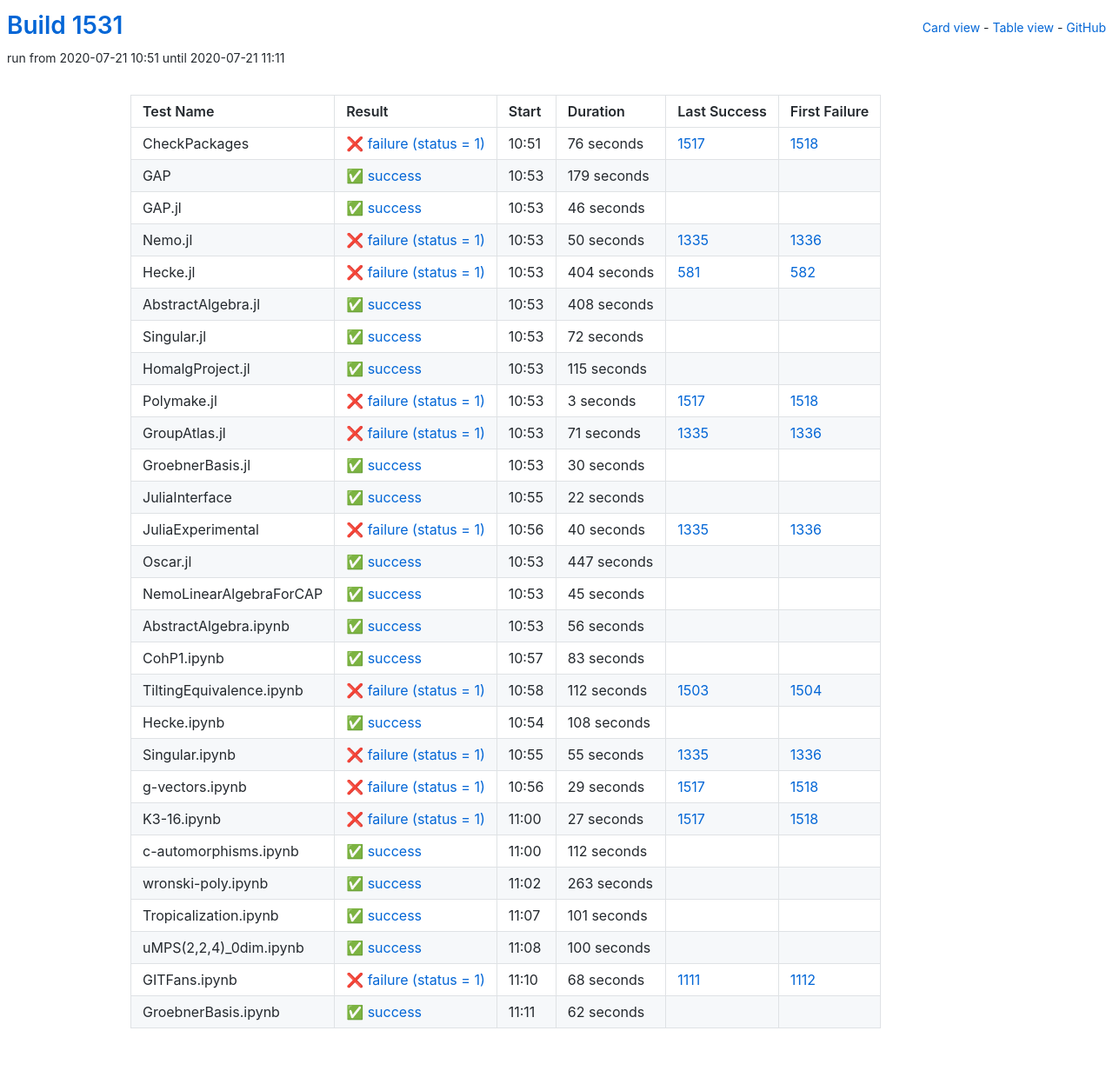
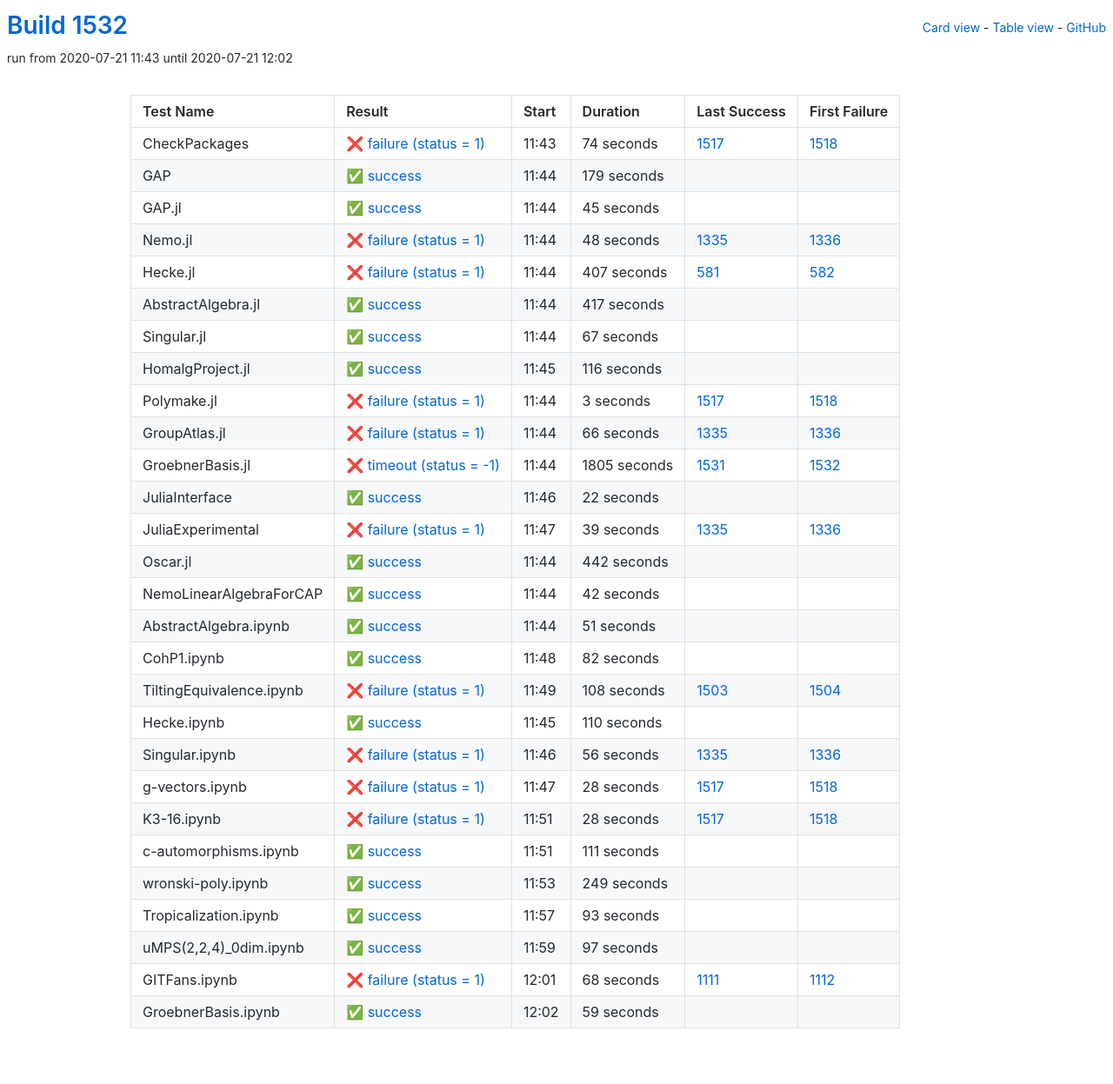
Before and after one commit to oscar-system/oscar-ci-status-1.4, a Jekyll site: the page built from table.html, in a window 1280 px wide. Shown: the whole page at 87% size. Built offline with Jekyll 4.4.1, drawn with Linux system fonts in a browser that asks for light colours.

Commit message:
Build #1532

```diff
--- a/_data/ci.yml
+++ b/_data/ci.yml
@@ -1,6 +1,6 @@
 ---
-build: 1531
-build_url: https://oscarci.mathematik.uni-kl.de/job/oscar-julia-1.4/1531/
+build: 1532
+build_url: https://oscarci.mathematik.uni-kl.de/job/oscar-julia-1.4/1532/
 job: oscar-julia-1.4
 organization: oscar-system
 repo: oscar-ci-status-1.4
@@ -8,20 +8,20 @@ repourl: https://github.com/oscar-system/oscar-ci-status-1.4
 tests:
 - name: CheckPackages
   id: checkpackages
-  log: https://oscarci.mathematik.uni-kl.de/job/oscar-julia-1.4/1531/artifact/logs/build-1531/CheckPackages.log
-  start: 2020-07-21 10:51
+  log: https://oscarci.mathematik.uni-kl.de/job/oscar-julia-1.4/1532/artifact/logs/build-1532/CheckPackages.log
+  start: 2020-07-21 11:43
   success: false
   exitcode: 1
   status: failure
-  duration: 76
+  duration: 74
   last_success: 1517
   last_success_url: https://oscarci.mathematik.uni-kl.de/job/oscar-julia-1.4/1517/
   first_failure: 1518
   first_failure_url: https://oscarci.mathematik.uni-kl.de/job/oscar-julia-1.4/1518/
 - name: GAP
   id: gap
-  log: https://oscarci.mathematik.uni-kl.de/job/oscar-julia-1.4/1531/artifact/logs/build-1531/GAP.log
-  start: 2020-07-21 10:53
+  log: https://oscarci.mathematik.uni-kl.de/job/oscar-julia-1.4/1532/artifact/logs/build-1532/GAP.log
+  start: 2020-07-21 11:44
   success: true
   exitcode: 0
   status: success
@@ -32,80 +32,80 @@ tests:
   first_failure_url:
 - name: GAP.jl
   id: gap-jl
-  log: https://oscarci.mathematik.uni-kl.de/job/oscar-julia-1.4/1531/artifact/logs/build-1531/GAP.jl.log
-  start: 2020-07-21 10:53
+  log: https://oscarci.mathematik.uni-kl.de/job/oscar-julia-1.4/1532/artifact/logs/build-1532/GAP.jl.log
+  start: 2020-07-21 11:44
   success: true
   exitcode: 0
   status: success
-  duration: 46
+  duration: 45
   last_success: false
   last_success_url:
   first_failure: false
   first_failure_url:
 - name: Nemo.jl
   id: nemo-jl
-  log: https://oscarci.mathematik.uni-kl.de/job/oscar-julia-1.4/1531/artifact/logs/build-1531/Nemo.jl.log
-  start: 2020-07-21 10:53
+  log: https://oscarci.mathematik.uni-kl.de/job/oscar-julia-1.4/1532/artifact/logs/build-1532/Nemo.jl.log
+  start: 2020-07-21 11:44
   success: false
   exitcode: 1
   status: failure
-  duration: 50
+  duration: 48
   last_success: 1335
   last_success_url: https://oscarci.mathematik.uni-kl.de/job/oscar-julia-1.4/1335/
   first_failure: 1336
   first_failure_url: https://oscarci.mathematik.uni-kl.de/job/oscar-julia-1.4/1336/
 - name: Hecke.jl
   id: hecke-jl
-  log: https://oscarci.mathematik.uni-kl.de/job/oscar-julia-1.4/1531/artifact/logs/build-1531/Hecke.jl.log
-  start: 2020-07-21 10:53
+  log: https://oscarci.mathematik.uni-kl.de/job/oscar-julia-1.4/1532/artifact/logs/build-1532/Hecke.jl.log
+  start: 2020-07-21 11:44
   success: false
   exitcode: 1
   status: failure
-  duration: 404
+  duration: 407
   last_success: 581
   last_success_url: https://oscarci.mathematik.uni-kl.de/job/oscar-julia-1.4/581/
   first_failure: 582
   first_failure_url: https://oscarci.mathematik.uni-kl.de/job/oscar-julia-1.4/582/
 - name: AbstractAlgebra.jl
   id: abstractalgebra-jl
-  log: https://oscarci.mathematik.uni-kl.de/job/oscar-julia-1.4/1531/artifact/logs/build-1531/AbstractAlgebra.jl.log
-  start: 2020-07-21 10:53
+  log: https://oscarci.mathematik.uni-kl.de/job/oscar-julia-1.4/1532/artifact/logs/build-1532/AbstractAlgebra.jl.log
+  start: 2020-07-21 11:44
   success: true
   exitcode: 0
   status: success
-  duration: 408
+  duration: 417
   last_success: false
   last_success_url:
   first_failure: false
   first_failure_url:
 - name: Singular.jl
   id: singular-jl
-  log: https://oscarci.mathematik.uni-kl.de/job/oscar-julia-1.4/1531/artifact/logs/build-1531/Singular.jl.log
-  start: 2020-07-21 10:53
+  log: https://oscarci.mathematik.uni-kl.de/job/oscar-julia-1.4/1532/artifact/logs/build-1532/Singular.jl.log
+  start: 2020-07-21 11:44
   success: true
   exitcode: 0
   status: success
-  duration: 72
+  duration: 67
   last_success: false
   last_success_url:
   first_failure: false
   first_failure_url:
 - name: HomalgProject.jl
   id: homalgproject-jl
-  log: https://oscarci.mathematik.uni-kl.de/job/oscar-julia-1.4/1531/artifact/logs/build-1531/HomalgProject.jl.log
-  start: 2020-07-21 10:53
+  log: https://oscarci.mathematik.uni-kl.de/job/oscar-julia-1.4/1532/artifact/logs/build-1532/HomalgProject.jl.log
+  start: 2020-07-21 11:45
   success: true
   exitcode: 0
   status: success
-  duration: 115
+  duration: 116
   last_success: false
   last_success_url:
   first_failure: false
   first_failure_url:
 - name: Polymake.jl
   id: polymake-jl
-  log: https://oscarci.mathematik.uni-kl.de/job/oscar-julia-1.4/1531/artifact/logs/build-1531/Polymake.jl.log
-  start: 2020-07-21 10:53
+  log: https://oscarci.mathematik.uni-kl.de/job/oscar-julia-1.4/1532/artifact/logs/build-1532/Polymake.jl.log
+  start: 2020-07-21 11:44
   success: false
   exitcode: 1
   status: failure
@@ -116,32 +116,32 @@ tests:
   first_failure_url: https://oscarci.mathematik.uni-kl.de/job/oscar-julia-1.4/1518/
 - name: GroupAtlas.jl
   id: groupatlas-jl
-  log: https://oscarci.mathematik.uni-kl.de/job/oscar-julia-1.4/1531/artifact/logs/build-1531/GroupAtlas.jl.log
-  start: 2020-07-21 10:53
+  log: https://oscarci.mathematik.uni-kl.de/job/oscar-julia-1.4/1532/artifact/logs/build-1532/GroupAtlas.jl.log
+  start: 2020-07-21 11:44
   success: false
   exitcode: 1
   status: failure
-  duration: 71
+  duration: 66
   last_success: 1335
   last_success_url: https://oscarci.mathematik.uni-kl.de/job/oscar-julia-1.4/1335/
   first_failure: 1336
   first_failure_url: https://oscarci.mathematik.uni-kl.de/job/oscar-julia-1.4/1336/
 - name: GroebnerBasis.jl
   id: groebnerbasis-jl
-  log: https://oscarci.mathematik.uni-kl.de/job/oscar-julia-1.4/1531/artifact/logs/build-1531/GroebnerBasis.jl.log
-  start: 2020-07-21 10:53
-  success: true
-  exitcode: 0
-  status: success
-  duration: 30
-  last_success: false
-  last_success_url:
-  first_failure: false
-  first_failure_url:
+  log: https://oscarci.mathematik.uni-kl.de/job/oscar-julia-1.4/1532/artifact/logs/build-1532/GroebnerBasis.jl.log
+  start: 2020-07-21 11:44
+  success: false
+  exitcode: -1
+  status: timeout
+  duration: 1805
+  last_success: 1531
+  last_success_url: https://oscarci.mathematik.uni-kl.de/job/oscar-julia-1.4/1531/
+  first_failure: 1532
+  first_failure_url: https://oscarci.mathematik.uni-kl.de/job/oscar-julia-1.4/1532/
 - name: JuliaInterface
   id: juliainterface
-  log: https://oscarci.mathematik.uni-kl.de/job/oscar-julia-1.4/1531/artifact/logs/build-1531/JuliaInterface.log
-  start: 2020-07-21 10:55
+  log: https://oscarci.mathematik.uni-kl.de/job/oscar-julia-1.4/1532/artifact/logs/build-1532/JuliaInterface.log
+  start: 2020-07-21 11:46
   success: true
   exitcode: 0
   status: success
@@ -152,176 +152,176 @@ tests:
   first_failure_url:
 - name: JuliaExperimental
   id: juliaexperimental
-  log: https://oscarci.mathematik.uni-kl.de/job/oscar-julia-1.4/1531/artifact/logs/build-1531/JuliaExperimental.log
-  start: 2020-07-21 10:56
+  log: https://oscarci.mathematik.uni-kl.de/job/oscar-julia-1.4/1532/artifact/logs/build-1532/JuliaExperimental.log
+  start: 2020-07-21 11:47
   success: false
   exitcode: 1
   status: failure
-  duration: 40
+  duration: 39
   last_success: 1335
   last_success_url: https://oscarci.mathematik.uni-kl.de/job/oscar-julia-1.4/1335/
   first_failure: 1336
   first_failure_url: https://oscarci.mathematik.uni-kl.de/job/oscar-julia-1.4/1336/
 - name: Oscar.jl
   id: oscar-jl
-  log: https://oscarci.mathematik.uni-kl.de/job/oscar-julia-1.4/1531/artifact/logs/build-1531/Oscar.jl.log
-  start: 2020-07-21 10:53
+  log: https://oscarci.mathematik.uni-kl.de/job/oscar-julia-1.4/1532/artifact/logs/build-1532/Oscar.jl.log
+  start: 2020-07-21 11:44
   success: true
   exitcode: 0
   status: success
-  duration: 447
+  duration: 442
   last_success: false
   last_success_url:
   first_failure: false
   first_failure_url:
 - name: NemoLinearAlgebraForCAP
   id: nemolinearalgebraforcap
-  log: https://oscarci.mathematik.uni-kl.de/job/oscar-julia-1.4/1531/artifact/logs/build-1531/NemoLinearAlgebraForCAP.log
-  start: 2020-07-21 10:53
+  log: https://oscarci.mathematik.uni-kl.de/job/oscar-julia-1.4/1532/artifact/logs/build-1532/NemoLinearAlgebraForCAP.log
+  start: 2020-07-21 11:44
   success: true
   exitcode: 0
   status: success
-  duration: 45
+  duration: 42
   last_success: false
   last_success_url:
   first_failure: false
   first_failure_url:
 - name: AbstractAlgebra.ipynb
   id: abstractalgebra-ipynb
-  log: https://oscarci.mathematik.uni-kl.de/job/oscar-julia-1.4/1531/artifact/logs/build-1531/AbstractAlgebra.ipynb.log
-  start: 2020-07-21 10:53
+  log: https://oscarci.mathematik.uni-kl.de/job/oscar-julia-1.4/1532/artifact/logs/build-1532/AbstractAlgebra.ipynb.log
+  start: 2020-07-21 11:44
   success: true
   exitcode: 0
   status: success
-  duration: 56
+  duration: 51
   last_success: false
   last_success_url:
   first_failure: false
   first_failure_url:
 - name: CohP1.ipynb
   id: cohp1-ipynb
-  log: https://oscarci.mathematik.uni-kl.de/job/oscar-julia-1.4/1531/artifact/logs/build-1531/CohP1.ipynb.log
-  start: 2020-07-21 10:57
+  log: https://oscarci.mathematik.uni-kl.de/job/oscar-julia-1.4/1532/artifact/logs/build-1532/CohP1.ipynb.log
+  start: 2020-07-21 11:48
   success: true
   exitcode: 0
   status: success
-  duration: 83
+  duration: 82
   last_success: false
   last_success_url:
   first_failure: false
   first_failure_url:
 - name: TiltingEquivalence.ipynb
   id: tiltingequivalence-ipynb
-  log: https://oscarci.mathematik.uni-kl.de/job/oscar-julia-1.4/1531/artifact/logs/build-1531/TiltingEquivalence.ipynb.log
-  start: 2020-07-21 10:58
+  log: https://oscarci.mathematik.uni-kl.de/job/oscar-julia-1.4/1532/artifact/logs/build-1532/TiltingEquivalence.ipynb.log
+  start: 2020-07-21 11:49
   success: false
   exitcode: 1
   status: failure
-  duration: 112
+  duration: 108
   last_success: 1503
   last_success_url: https://oscarci.mathematik.uni-kl.de/job/oscar-julia-1.4/1503/
   first_failure: 1504
   first_failure_url: https://oscarci.mathematik.uni-kl.de/job/oscar-julia-1.4/1504/
 - name: Hecke.ipynb
   id: hecke-ipynb
-  log: https://oscarci.mathematik.uni-kl.de/job/oscar-julia-1.4/1531/artifact/logs/build-1531/Hecke.ipynb.log
-  start: 2020-07-21 10:54
+  log: https://oscarci.mathematik.uni-kl.de/job/oscar-julia-1.4/1532/artifact/logs/build-1532/Hecke.ipynb.log
+  start: 2020-07-21 11:45
   success: true
   exitcode: 0
   status: success
-  duration: 108
+  duration: 110
   last_success: false
   last_success_url:
   first_failure: false
   first_failure_url:
 - name: Singular.ipynb
   id: singular-ipynb
-  log: https://oscarci.mathematik.uni-kl.de/job/oscar-julia-1.4/1531/artifact/logs/build-1531/Singular.ipynb.log
-  start: 2020-07-21 10:55
+  log: https://oscarci.mathematik.uni-kl.de/job/oscar-julia-1.4/1532/artifact/logs/build-1532/Singular.ipynb.log
+  start: 2020-07-21 11:46
   success: false
   exitcode: 1
   status: failure
-  duration: 55
+  duration: 56
   last_success: 1335
   last_success_url: https://oscarci.mathematik.uni-kl.de/job/oscar-julia-1.4/1335/
   first_failure: 1336
   first_failure_url: https://oscarci.mathematik.uni-kl.de/job/oscar-julia-1.4/1336/
 - name: g-vectors.ipynb
   id: g-vectors-ipynb
-  log: https://oscarci.mathematik.uni-kl.de/job/oscar-julia-1.4/1531/artifact/logs/build-1531/g-vectors.ipynb.log
-  start: 2020-07-21 10:56
+  log: https://oscarci.mathematik.uni-kl.de/job/oscar-julia-1.4/1532/artifact/logs/build-1532/g-vectors.ipynb.log
+  start: 2020-07-21 11:47
   success: false
   exitcode: 1
   status: failure
-  duration: 29
+  duration: 28
   last_success: 1517
   last_success_url: https://oscarci.mathematik.uni-kl.de/job/oscar-julia-1.4/1517/
   first_failure: 1518
   first_failure_url: https://oscarci.mathematik.uni-kl.de/job/oscar-julia-1.4/1518/
 - name: K3-16.ipynb
   id: k3-16-ipynb
-  log: https://oscarci.mathematik.uni-kl.de/job/oscar-julia-1.4/1531/artifact/logs/build-1531/K3-16.ipynb.log
-  start: 2020-07-21 11:00
+  log: https://oscarci.mathematik.uni-kl.de/job/oscar-julia-1.4/1532/artifact/logs/build-1532/K3-16.ipynb.log
+  start: 2020-07-21 11:51
   success: false
   exitcode: 1
   status: failure
-  duration: 27
+  duration: 28
   last_success: 1517
   last_success_url: https://oscarci.mathematik.uni-kl.de/job/oscar-julia-1.4/1517/
   first_failure: 1518
   first_failure_url: https://oscarci.mathematik.uni-kl.de/job/oscar-julia-1.4/1518/
 - name: c-automorphisms.ipynb
   id: c-automorphisms-ipynb
-  log: https://oscarci.mathematik.uni-kl.de/job/oscar-julia-1.4/1531/artifact/logs/build-1531/c-automorphisms.ipynb.log
-  start: 2020-07-21 11:00
+  log: https://oscarci.mathematik.uni-kl.de/job/oscar-julia-1.4/1532/artifact/logs/build-1532/c-automorphisms.ipynb.log
+  start: 2020-07-21 11:51
   success: true
   exitcode: 0
   status: success
-  duration: 112
+  duration: 111
   last_success: false
   last_success_url:
   first_failure: false
   first_failure_url:
 - name: wronski-poly.ipynb
   id: wronski-poly-ipynb
-  log: https://oscarci.mathematik.uni-kl.de/job/oscar-julia-1.4/1531/artifact/logs/build-1531/wronski-poly.ipynb.log
-  start: 2020-07-21 11:02
+  log: https://oscarci.mathematik.uni-kl.de/job/oscar-julia-1.4/1532/artifact/logs/build-1532/wronski-poly.ipynb.log
+  start: 2020-07-21 11:53
   success: true
   exitcode: 0
   status: success
-  duration: 263
+  duration: 249
   last_success: false
   last_success_url:
   first_failure: false
   first_failure_url:
 - name: Tropicalization.ipynb
   id: tropicalization-ipynb
-  log: https://oscarci.mathematik.uni-kl.de/job/oscar-julia-1.4/1531/artifact/logs/build-1531/Tropicalization.ipynb.log
-  start: 2020-07-21 11:07
+  log: https://oscarci.mathematik.uni-kl.de/job/oscar-julia-1.4/1532/artifact/logs/build-1532/Tropicalization.ipynb.log
+  start: 2020-07-21 11:57
   success: true
   exitcode: 0
   status: success
-  duration: 101
+  duration: 93
   last_success: false
   last_success_url:
   first_failure: false
   first_failure_url:
 - name: uMPS(2,2,4)_0dim.ipynb
   id: umps-2-2-4-0dim-ipynb
-  log: https://oscarci.mathematik.uni-kl.de/job/oscar-julia-1.4/1531/artifact/logs/build-1531/uMPS-2-2-4-_0dim.ipynb.log
-  start: 2020-07-21 11:08
+  log: https://oscarci.mathematik.uni-kl.de/job/oscar-julia-1.4/1532/artifact/logs/build-1532/uMPS-2-2-4-_0dim.ipynb.log
+  start: 2020-07-21 11:59
   success: true
   exitcode: 0
   status: success
-  duration: 100
+  duration: 97
   last_success: false
   last_success_url:
   first_failure: false
   first_failure_url:
 - name: GITFans.ipynb
   id: gitfans-ipynb
-  log: https://oscarci.mathematik.uni-kl.de/job/oscar-julia-1.4/1531/artifact/logs/build-1531/GITFans.ipynb.log
-  start: 2020-07-21 11:10
+  log: https://oscarci.mathematik.uni-kl.de/job/oscar-julia-1.4/1532/artifact/logs/build-1532/GITFans.ipynb.log
+  start: 2020-07-21 12:01
   success: false
   exitcode: 1
   status: failure
@@ -332,12 +332,12 @@ tests:
   first_failure_url: https://oscarci.mathematik.uni-kl.de/job/oscar-julia-1.4/1112/
 - name: GroebnerBasis.ipynb
   id: groebnerbasis-ipynb
-  log: https://oscarci.mathematik.uni-kl.de/job/oscar-julia-1.4/1531/artifact/logs/build-1531/GroebnerBasis.ipynb.log
-  start: 2020-07-21 11:11
+  log: https://oscarci.mathematik.uni-kl.de/job/oscar-julia-1.4/1532/artifact/logs/build-1532/GroebnerBasis.ipynb.log
+  start: 2020-07-21 12:02
   success: true
   exitcode: 0
   status: success
-  duration: 62
+  duration: 59
   last_success: false
   last_success_url:
   first_failure: false
```
Also changed, not shown: README.md.
